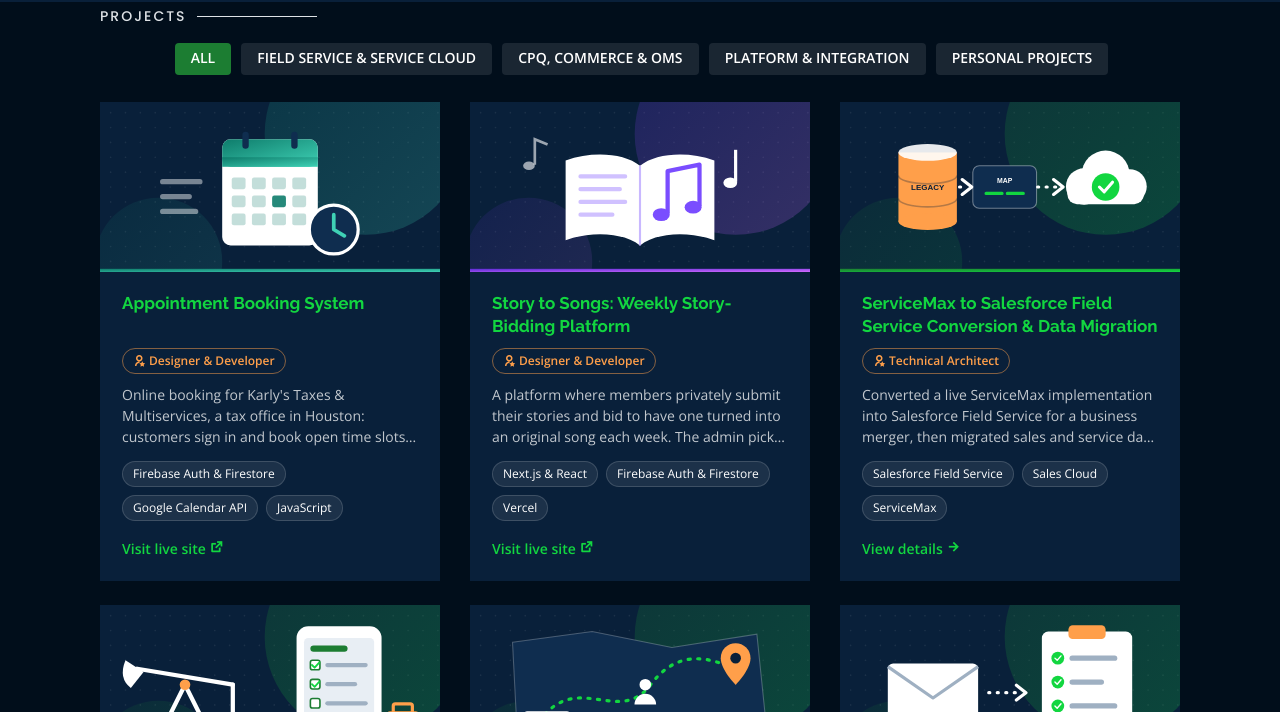
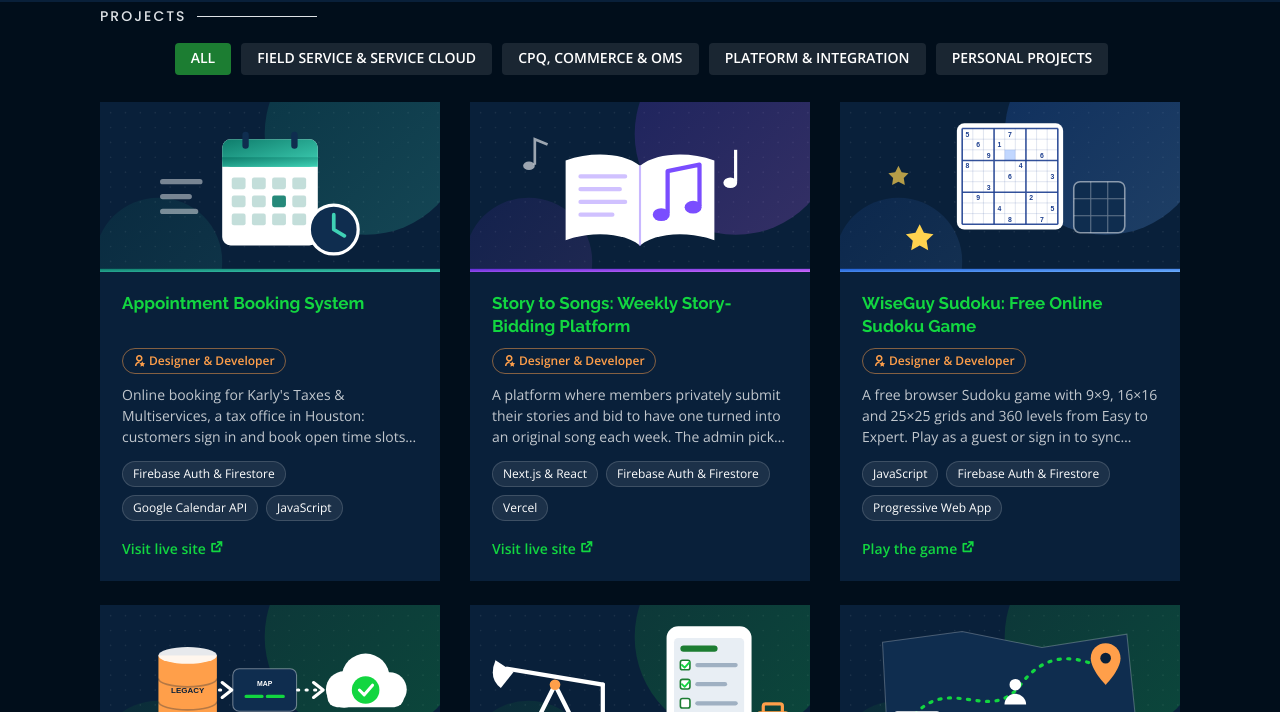
Before and after one commit to Sahilbhalla17/myprofile, a plain HTML site: page index.html in a window 1280 px wide. Both pictures are taken after a click on the link "Projects". Shown: the part 88-800 px from the top of the page. Drawn offline with nearby package versions, Linux system fonts and the light colour scheme.

Commit message:
Add WiseGuy Sudoku to Personal Projects
Co-Authored-By: Claude Opus 5.5 <noreply@anthropic.com>

```diff
--- a/index.html
+++ b/index.html
@@ -640,6 +640,18 @@
             </div>
           </div>
         </div>
+        <div class="col-lg-4 col-md-6 d-flex align-items-stretch portfolio-item filter-personal">
+          <div class="project-card">
+            <div class="project-cover"><img src="assets/img/project/covers/WiseGuySudoku.svg" alt="WiseGuy Sudoku" loading="lazy"></div>
+            <div class="project-body">
+              <h4>WiseGuy Sudoku: Free Online Sudoku Game</h4>
+              <span class="project-role"><i class="ri-user-star-line"></i> Designer &amp; Developer</span>
+              <p class="project-short">A free browser Sudoku game with 9&times;9, 16&times;16 and 25&times;25 grids and 360 levels from Easy to Expert. Play as a guest or sign in to sync progress across devices; it installs as an app and works offline.</p>
+              <div class="skill-chips"><span class="skill-chip">JavaScript</span><span class="skill-chip">Firebase Auth &amp; Firestore</span><span class="skill-chip">Progressive Web App</span></div>
+              <a href="https://wiseguy-sudoku.web.app" target="_blank" rel="noopener" class="project-more" title="WiseGuy Sudoku">Play the game <i class="ri-external-link-line"></i></a>
+            </div>
+          </div>
+        </div>
         <div class="col-lg-4 col-md-6 d-flex align-items-stretch portfolio-item filter-fs">
           <div class="project-card">
             <div class="project-cover"><img src="assets/img/project/covers/ServiceMaxMigration.svg" alt="ServiceMax to Salesforce Field Service Conversion &amp; Data Migration" loading="lazy"></div>
```
Also changed, not shown: assets/img/project/covers/WiseGuySudoku.svg (added).
